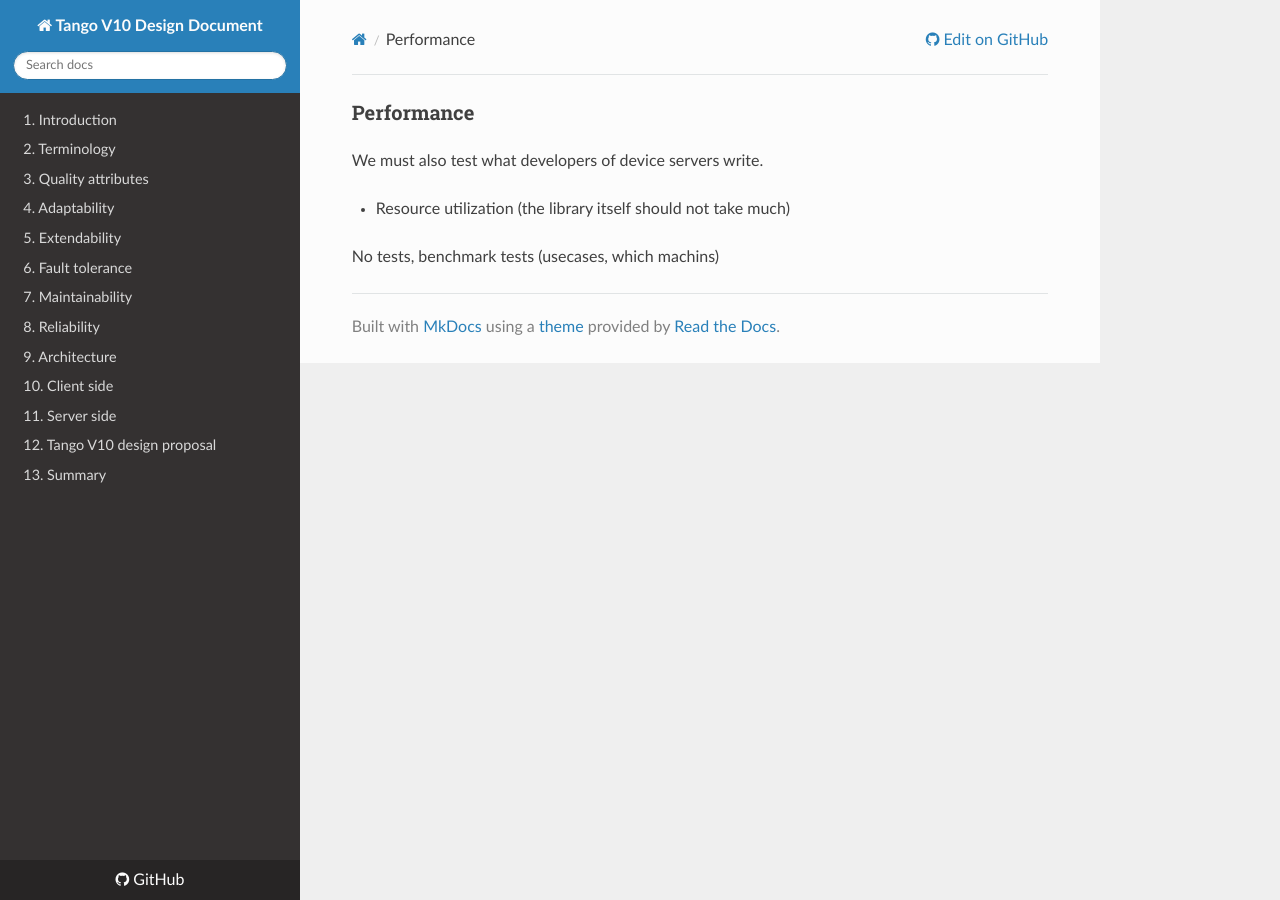
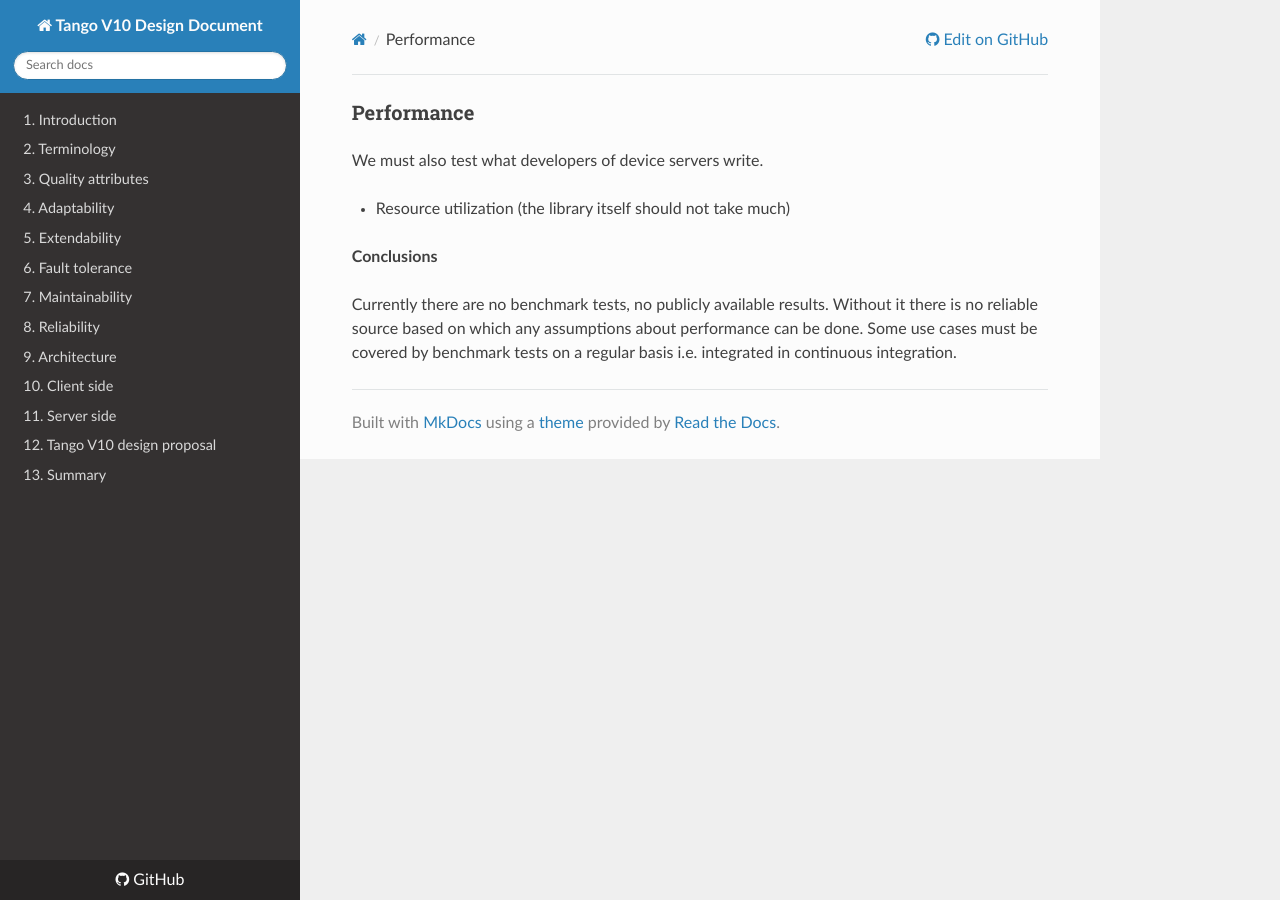
Before and after one commit to Ingvord/tango-v10-design-doc, an MkDocs documentation site: the page built from docs/performance.md, in a window 1280 px wide. Built offline with MkDocs 1.6.1, drawn with Linux system fonts in a browser that asks for light colours; nearby versions of some CDN libraries.

Commit message:
Update performance.md

```diff
--- a/docs/performance.md
+++ b/docs/performance.md
@@ -5,4 +5,6 @@ We must also test what developers of device servers write.
 
 - Resource utilization (the library itself should not take much)
 
-No tests, benchmark tests (usecases, which machins)
+**Conclusions**
+
+Currently there are no benchmark tests, no publicly available results. Without it there is no reliable source based on which any assumptions about performance can be done. Some use cases must be covered by benchmark tests on a regular basis i.e. integrated in continuous integration.
```
